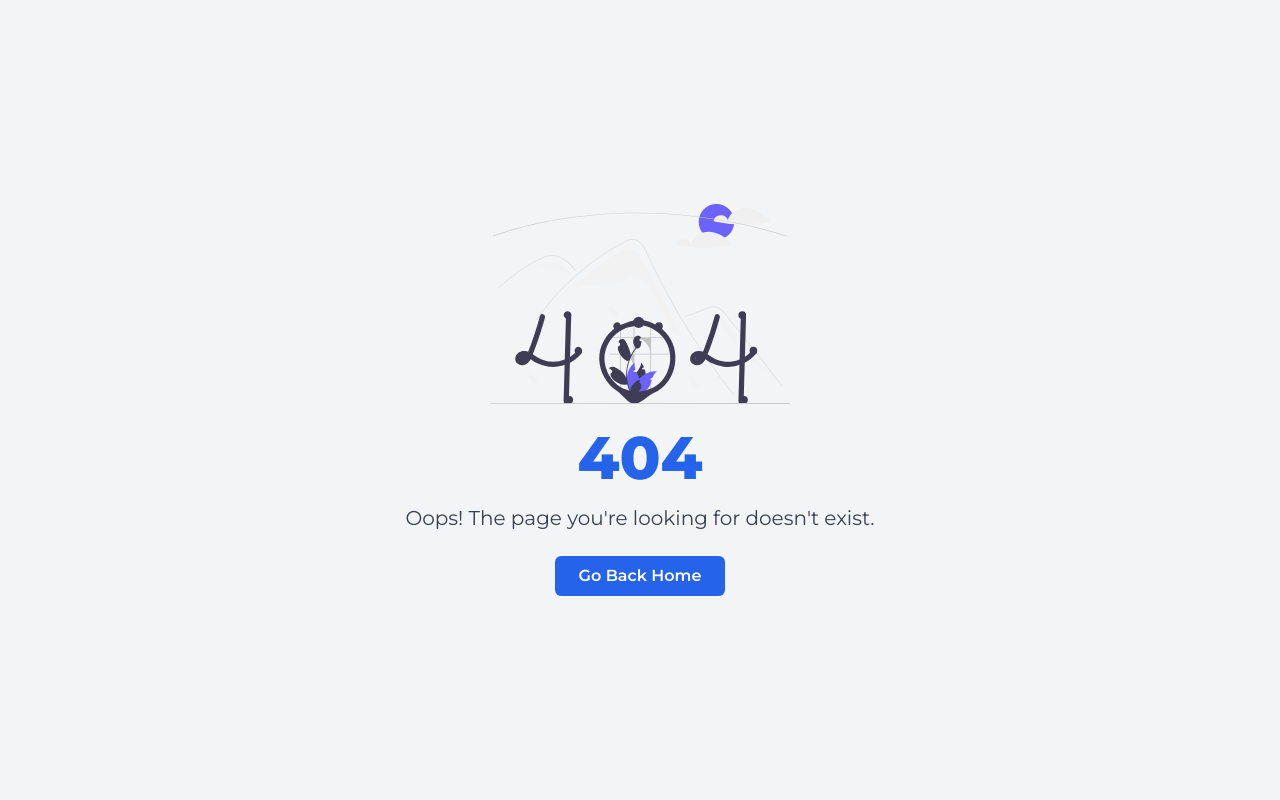
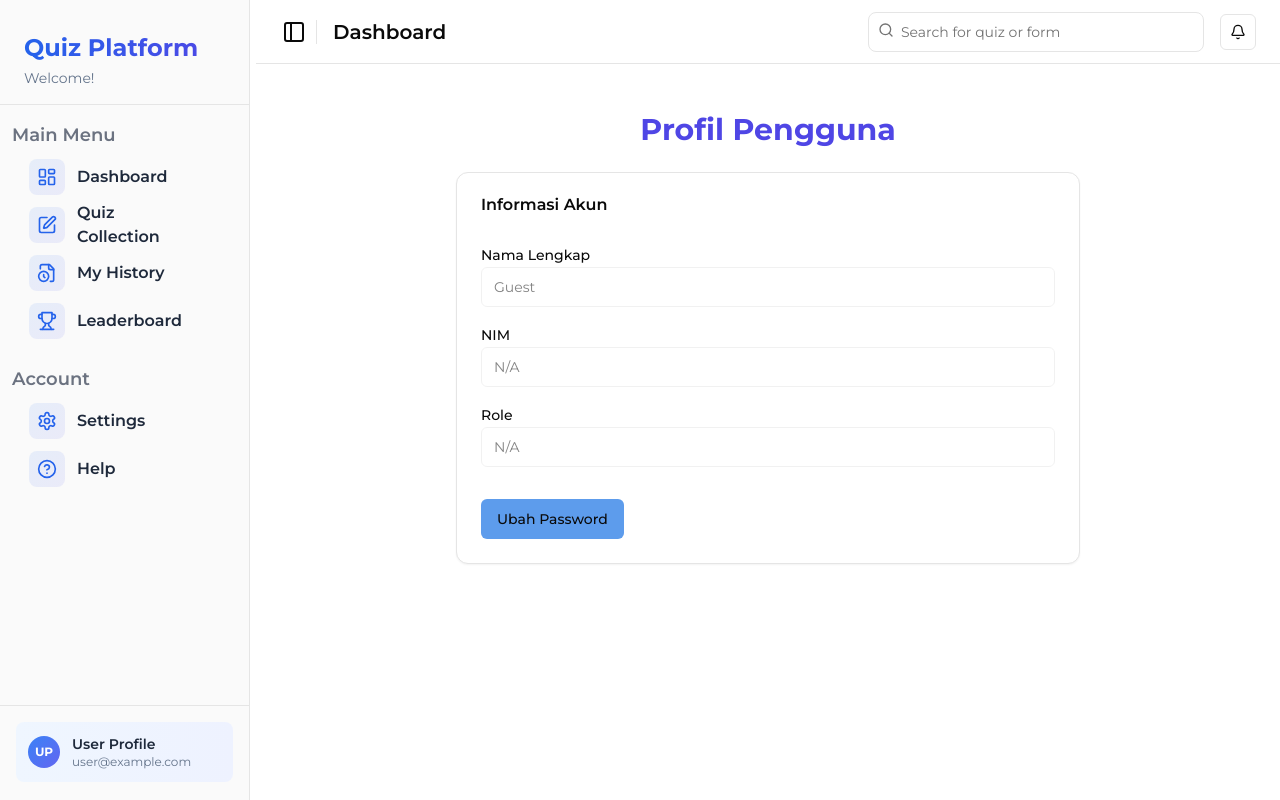
Before and after one commit to Gbert0192/admin-project, a Next.js app: page /profile in a window 1280 px wide. Before the commit this address had no page. Built offline with nearby package versions, Linux system fonts and the light colour scheme; no server answers.

Commit message:
profile, not linked, wip

```diff
--- /dev/null
+++ b/src/app/(pages)/profile/page.tsx
@@ -0,0 +1,51 @@
+"use client";
+
+import { useSession } from "next-auth/react";
+import { Card, CardHeader, CardTitle, CardContent } from "@/components/ui/card";
+import { Input } from "@/components/ui/input";
+import { Label } from "@/components/ui/label";
+import { Button } from "@/components/ui/button";
+
+export default function ProfilePage() {
+  const { data: session } = useSession();
+
+
+  const user = {
+  name: session?.user?.name ?? "Guest",
+  nim: session?.user?.student_id ?? "N/A",
+  role: session?.user?.role_name ?? "N/A",
+};
+
+
+  return (
+    <div className="p-6 max-w-2xl mx-auto space-y-6">
+      <h1 className="text-3xl font-bold text-center text-indigo-600">
+        Profil Pengguna
+      </h1>
+      <Card>
+        <CardHeader>
+          <CardTitle>Informasi Akun</CardTitle>
+        </CardHeader>
+        <CardContent className="space-y-4">
+          <div>
+            <Label htmlFor="name">Nama Lengkap</Label>
+            <Input id="name" value={user.name} disabled />
+          </div>
+          <div>
+            <Label htmlFor="nim">NIM</Label>
+            <Input id="nim" value={String(user.nim)} disabled />
+          </div>
+          <div>
+            <Label htmlFor="role">Role</Label>
+            <Input id="role" value={String(user.role)} disabled />
+          </div>
+          <div className="pt-4">
+            <Button variant="default" onClick={() => alert("Coming soon!")}>
+              Ubah Password
+            </Button>
+          </div>
+        </CardContent>
+      </Card>
+    </div>
+  );
+}
```
